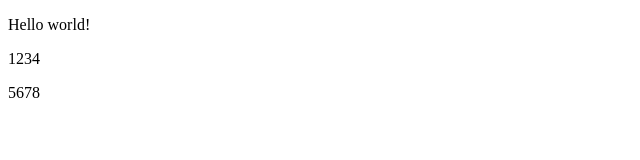
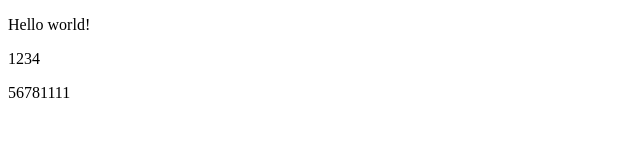
Before and after one commit to Villentretenmert95/project2, a plain HTML site: page index.html in a window 1280 px wide. Shown: the full height of the page, 0-640 px from the left. Drawn offline with Linux system fonts and the light colour scheme.

Commit message:
index new user

```diff
--- a/index.html
+++ b/index.html
@@ -8,7 +8,7 @@
 <body>
     <p>Hello world!</p>
     <p>1234</p>
-    <p>5678</p>
+    <p>56781111</p>
     <script src = "script.js"></script>
 </body>
 </html>
```
